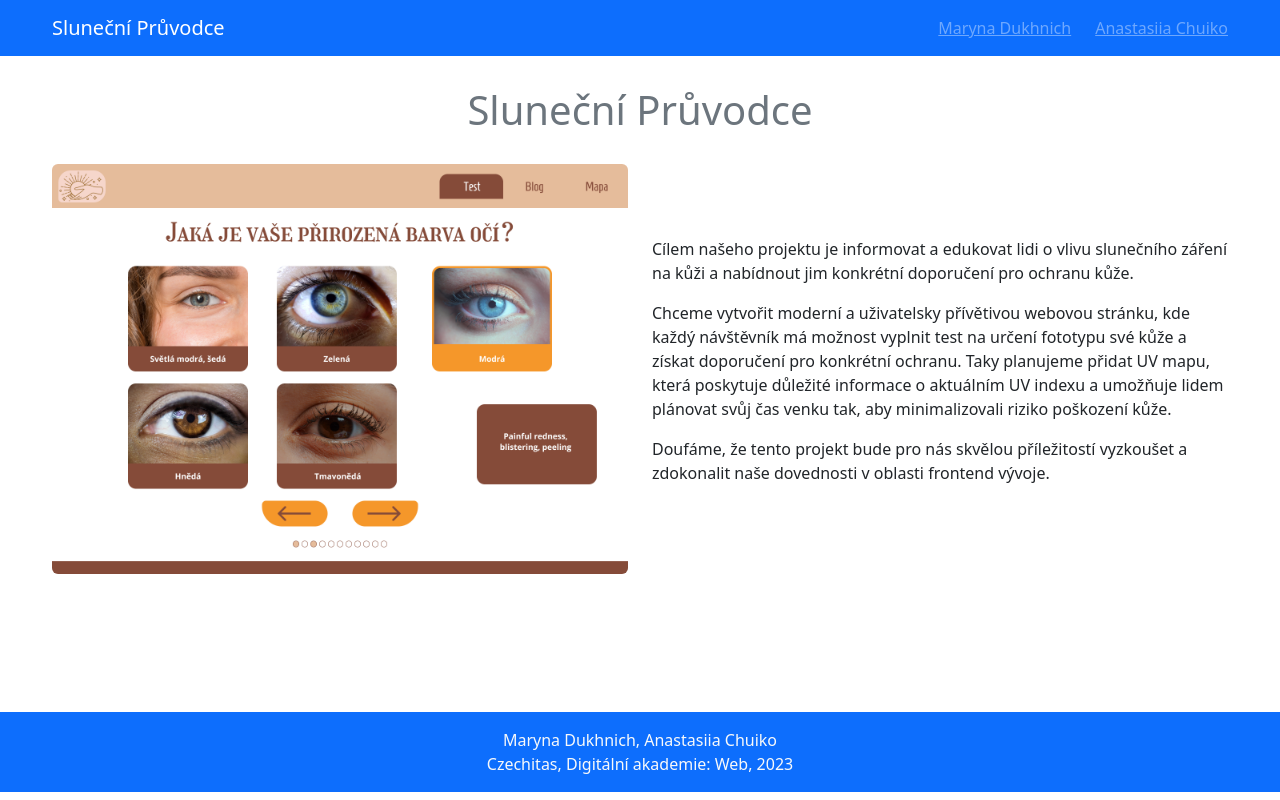
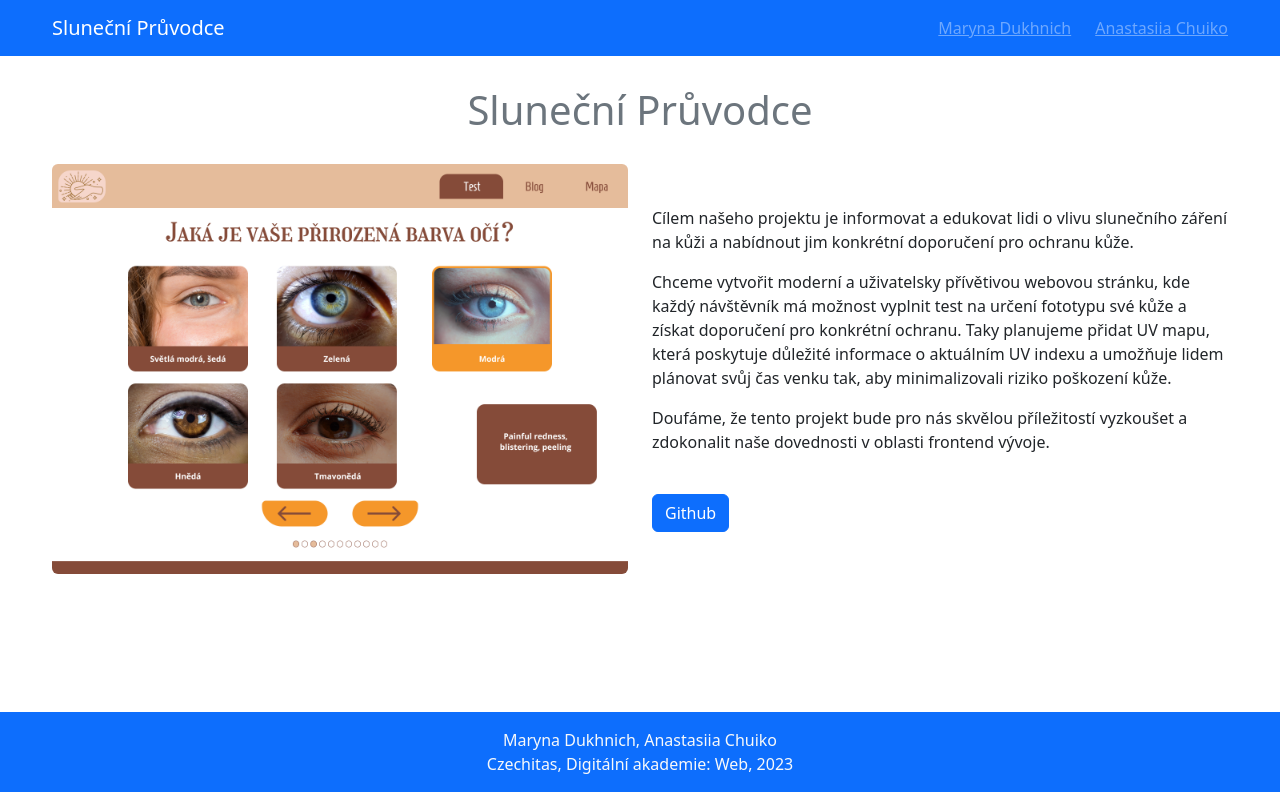
Before and after one commit to dukhnich/o-projektu, a React (Vite) app: page / in a window 1280 px wide. Built offline with nearby package versions, Linux system fonts and the light colour scheme.

Commit message:
add github link

```diff
--- a/src/pages/Dukhnich/index.jsx
+++ b/src/pages/Dukhnich/index.jsx
@@ -13,7 +13,7 @@ export const Dukhnich = () => {
         <Col xs={6} md={3}>
           <Image src={photo} alt="Maryna Dukhnich" roundedCircle />
         </Col>
-        <Col xs={6} md={9}>
+        <Col xs={6} md={8}>
           <h2 className='text-secondary mb-4'>Maryna Dukhnich</h2>
           <p>
             Ahoj, jsem Maryna Dukhnich a ráda bych vám představila sebe jako účastnice tohoto projektu.
--- a/src/pages/HomePage/index.jsx
+++ b/src/pages/HomePage/index.jsx
@@ -3,6 +3,7 @@ import Col from 'react-bootstrap/Col';
 import Container from 'react-bootstrap/Container';
 import Image from 'react-bootstrap/Image';
 import Row from 'react-bootstrap/Row';
+import Button from 'react-bootstrap/Button';
 import Test from './img/Test.png'
 
 export const HomePage = () => {
@@ -23,6 +24,7 @@ export const HomePage = () => {
           <p>
             Doufáme, že tento projekt bude pro nás skvělou příležitostí vyzkoušet a zdokonalit naše dovednosti v oblasti frontend vývoje.
           </p>
+          <Button variant="primary" className="mt-4" href="https://github.com/Chunastasya/projekt-slunecniPruvodce">Github</Button>
         </Col>
       </Row>
     </Container>
```
